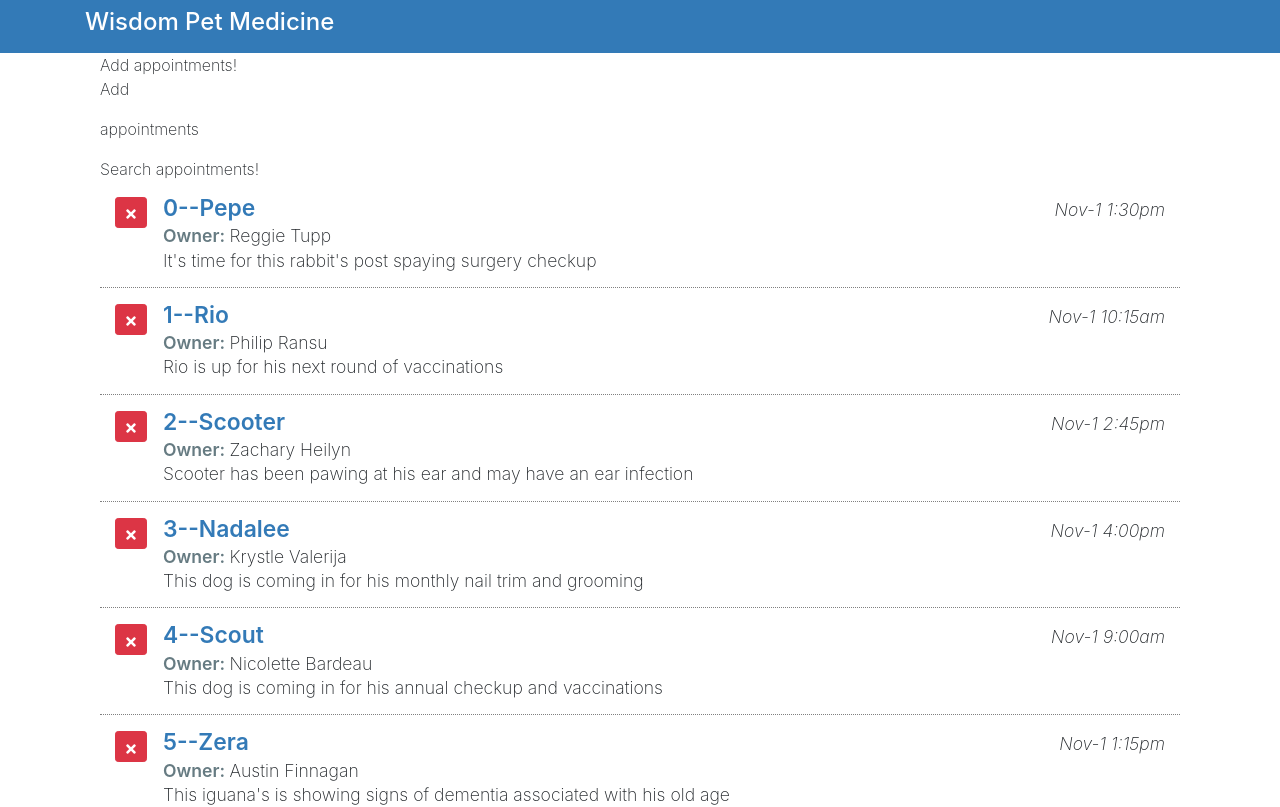
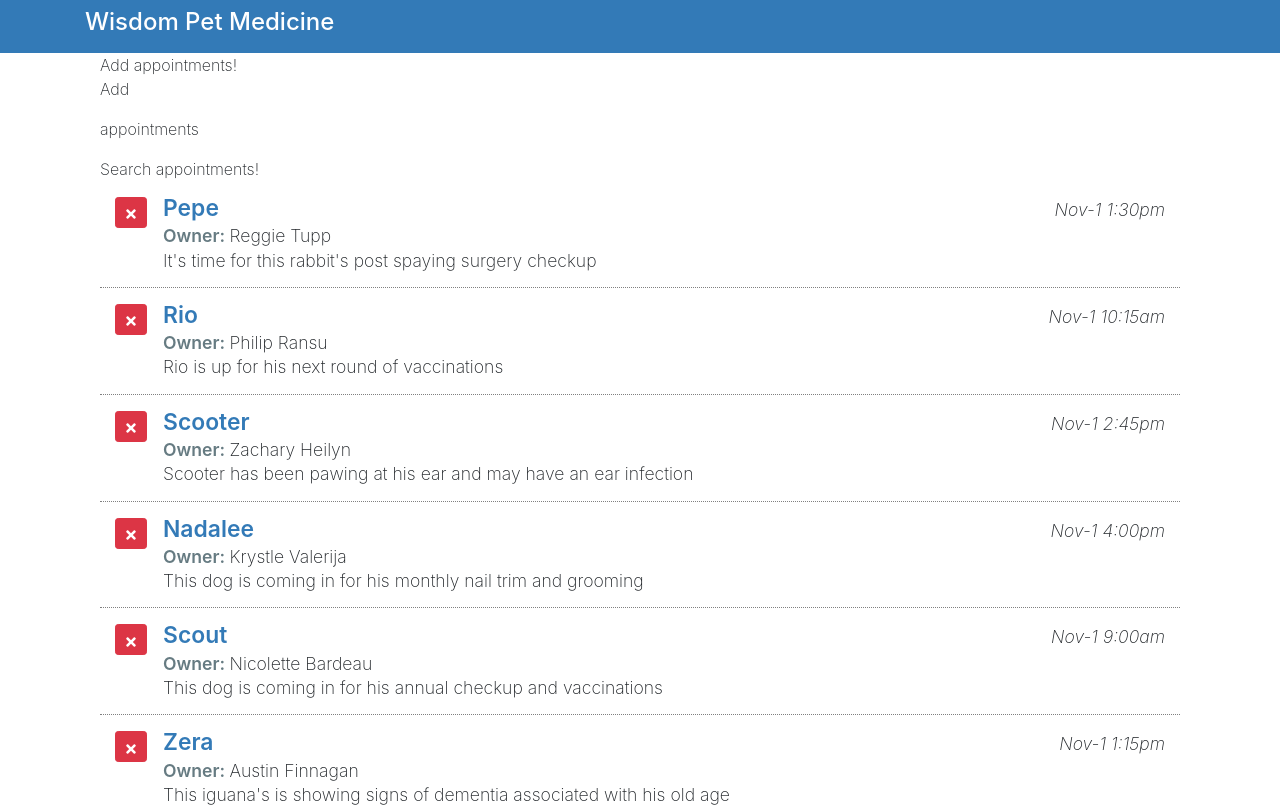
Before and after one commit to AlexMalikov94/reactinterface, a React (Create React App) app: page / in a window 1280 px wide. Shown: the top 807 px of the page. Built offline with nearby package versions, Linux system fonts and the light colour scheme.

Commit message:
Delete todo

```diff
--- a/src/components/App.js
+++ b/src/components/App.js
@@ -1,8 +1,12 @@
 import React, { Component } from 'react';
 import '../css/App.css';
+
 import AddAppointments from './AddAppointments';
 import SearchAppointments from './SearchAppointments';
 import ListAppointments from './ListAppointments';
+
+import { without } from 'lodash';
+
 class App extends Component {
   constructor() {
     super();
@@ -10,16 +14,25 @@ class App extends Component {
       myAppointments: [],
       lastIndex: 0
     };
+    this.deleteAppointment = this.deleteAppointment.bind(this);
+  }
+
+  deleteAppointment(apt) {
+    let tempApts = this.state.myAppointments;
+    tempApts = without(tempApts, apt);
+
+    this.setState({
+      myAppointments: tempApts
+    });
   }
 
   componentDidMount() {
-
     fetch('./data.json')
       .then(response => response.json())
       .then(result => {
         const apts = result.map(item => {
           item.aptId = this.state.lastIndex;
-          this.setState({ lastIndex: this.state.lastIndex + 1})
+          this.setState({ lastIndex: this.state.lastIndex + 1 });
           return item;
         });
         this.setState({
@@ -37,7 +50,10 @@ class App extends Component {
               <div className="container">
                 <AddAppointments />
                 <SearchAppointments />
-                <ListAppointments appointments={this.state.myAppointments} />
+                <ListAppointments
+                  appointments={this.state.myAppointments}
+                  deleteAppointment={this.deleteAppointment}
+                />
               </div>
             </div>
           </div>
--- a/src/components/ListAppointments.js
+++ b/src/components/ListAppointments.js
@@ -1,4 +1,4 @@
-import React, {Component} from 'react';
+import React, { Component } from 'react';
 import { FaTimes } from 'react-icons/fa';
 import Moment from 'react-moment';
 
@@ -9,14 +9,16 @@ class ListAppointments extends Component {
         {this.props.appointments.map(item => (
           <div className="pet-item col media py-3" key={item.aptId}>
             <div className="mr-3">
-				  <button className="pet-delete btn btn-sm btn-danger">
+              <button
+                className="pet-delete btn btn-sm btn-danger"
+                onClick={() => this.props.deleteAppointment(item)}>
                 <FaTimes />
               </button>
             </div>
 
             <div className="pet-info media-body">
               <div className="pet-head d-flex">
-					<span className="pet-name">{item.aptId}--{item.petName}</span>
+                <span className="pet-name">{item.petName}</span>
                 <span className="apt-date ml-auto">
                   <Moment
                     date={item.aptDate}
@@ -38,4 +40,5 @@ class ListAppointments extends Component {
     );
   }
 }
+
 export default ListAppointments;
```
Lines whose indentation alone changed are shown as unchanged.
